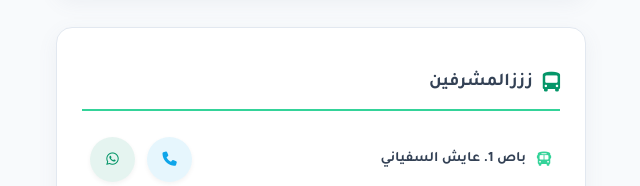
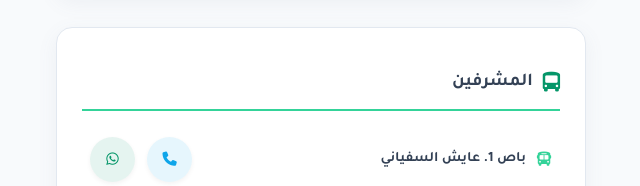
Before and after one commit to imoh11/qhaj, a plain HTML site: page index.html in a window 1280 px wide. Shown: the part 1114-1300 px from the top of the page, 319-959 px from the left. Drawn offline with Linux system fonts and the light colour scheme; no server answers.

Commit message:
Update index.html

```diff
--- a/index.html
+++ b/index.html
@@ -103,7 +103,7 @@
         </div>
 
         <div class="info-card" id="supervisors">
-            <h2 class="info-card-title"><i class="fas fa-bus-alt"></i> زززالمشرفين</h2>
+            <h2 class="info-card-title"><i class="fas fa-bus-alt"></i>المشرفين</h2>
             <ul class="contact-list">
                 <li class="contact-list-item">
                     <span class="name-label"><i class="fas fa-bus"></i> باص 1. عايش السفياني</span>
```
